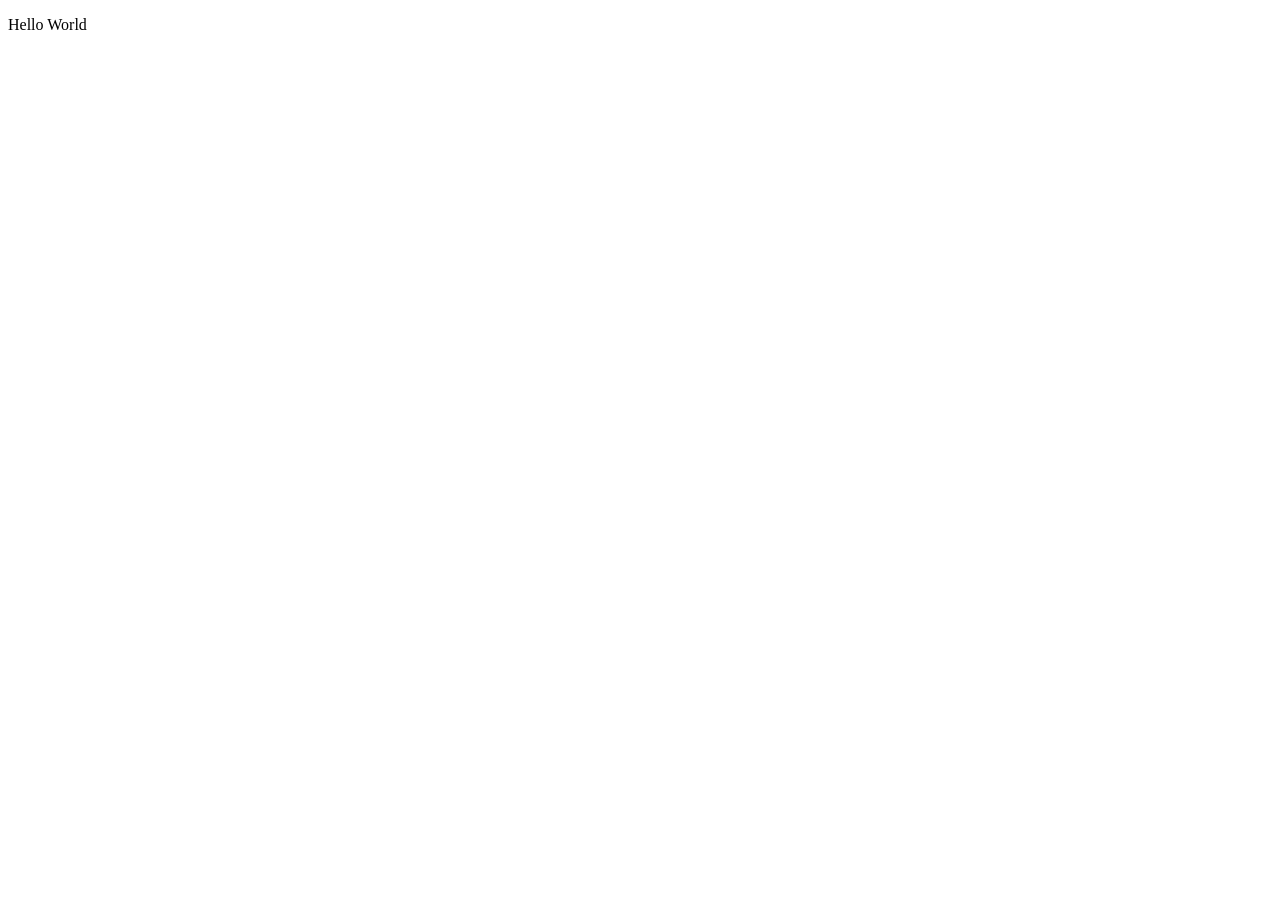
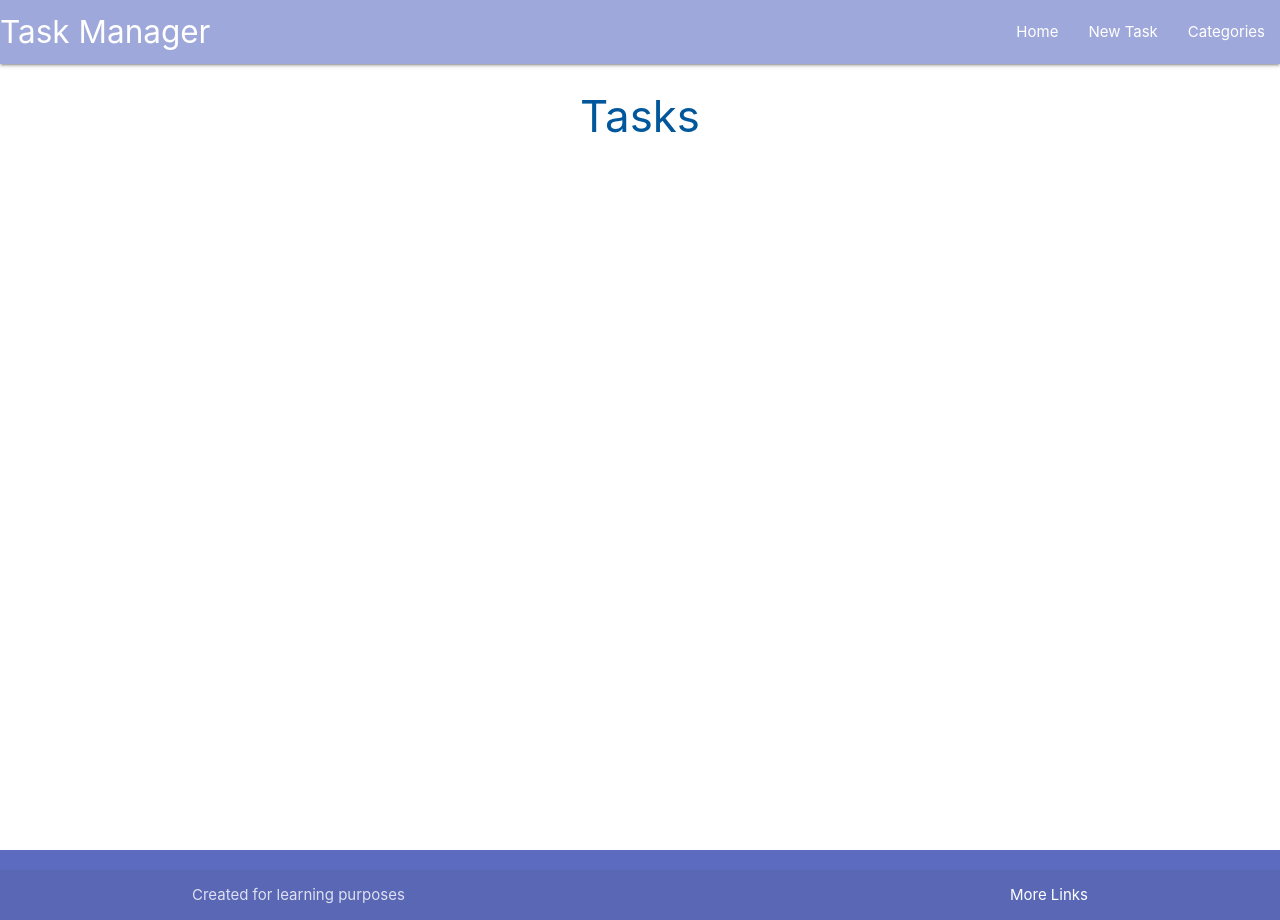
Before and after one commit to cosmicCode42/material-task-manager, a Flask app: page / in a window 1280 px wide. Before the commit the page is almost empty. Run offline with Flask 3, Linux system fonts and the light colour scheme.

Commit message:
added Materialize formatting, added tasks.html

```diff
--- a/taskmanager/routes.py
+++ b/taskmanager/routes.py
@@ -5,4 +5,4 @@ from taskmanager.models import Category, Task
 
 @app.route("/")
 def home():
-    return render_template("base.html")
+    return render_template("tasks.html")
--- /dev/null
+++ b/taskmanager/static/css/style.css
@@ -0,0 +1,9 @@
+body {
+    display: flex;
+    min-height: 100vh;
+    flex-direction: column;
+  }
+
+  main {
+    flex: 1 0 auto;
+  }
--- /dev/null
+++ b/taskmanager/static/js/script.js
@@ -0,0 +1,5 @@
+document.addEventListener('DOMContentLoaded', function() {
+    // sidenav initialisation
+    let sidenav = document.querySelectorAll('.sidenav');
+    M.Sidenav.init(sidenav);
+  });
--- a/taskmanager/templates/base.html
+++ b/taskmanager/templates/base.html
@@ -1,11 +1,59 @@
 <!DOCTYPE html>
 <html lang="en">
+
 <head>
     <meta charset="UTF-8">
     <meta name="viewport" content="width=device-width, initial-scale=1.0">
+    <link href="https://fonts.googleapis.com/icon?family=Material+Icons" rel="stylesheet">
+    <link rel="stylesheet" href="https://cdnjs.cloudflare.com/ajax/libs/materialize/1.0.0/css/materialize.min.css">
+    <link rel="stylesheet" href="{{ url_for('static', filename='css/style.css') }}" type="text/css">
     <title>Task Manager</title>
 </head>
+
 <body>
-    <p>Hello World</p>
+
+    <header>
+        <!-- top navbar -->
+        <nav class="indigo lighten-3">
+            <div class="nav-wrapper">
+                <a href="{{ url_for('home') }}" class="brand-logo">Task Manager</a>
+                <a href="#" data-target="mobile-demo" class="sidenav-trigger"><i class="material-icons">menu</i></a>
+                <ul class="right hide-on-med-and-down">
+                    <li><a href="{{ url_for('home') }}">Home</a></li>
+                    <li><a href="">New Task</a></li>
+                    <li><a href="">Categories</a></li>
+                </ul>
+            </div>
+        </nav>
+
+        <!-- mobile sidebar -->
+        <ul class="sidenav" id="mobile-demo">
+            <li><a href="{{ url_for('home') }}">Home</a></li>
+            <li><a href="">New Task</a></li>
+            <li><a href="">Categories</a></li>
+        </ul>
+    </header>
+
+    <!-- Main Content -->
+    <main class="container">
+        <!-- this block takes from whichever page is being rendered -->
+        {% block content %}
+        {% endblock %}
+        <!-- The base.html template is inherited by all other pages - changing something here will change it all over the site! -->
+    </main>
+
+    <footer class="page-footer indigo lighten-1">
+        <div class="footer-copyright">
+            <div class="container">
+                Created for learning purposes
+                <a class="white-text right" href="#!">More Links</a>
+            </div>
+        </div>
+    </footer>
+
+    <script src="https://cdnjs.cloudflare.com/ajax/libs/materialize/1.0.0/js/materialize.min.js"></script>
+    <script src="{{ url_for('static', filename='js/script.js') }}"></script>
+
 </body>
+
 </html>
--- /dev/null
+++ b/taskmanager/templates/tasks.html
@@ -0,0 +1,6 @@
+{% extends "base.html" %}
+{% block content %}
+
+<h3 class="light-blue-text text-darken-4 center-align">Tasks</h3>
+
+{% endblock %}
```
